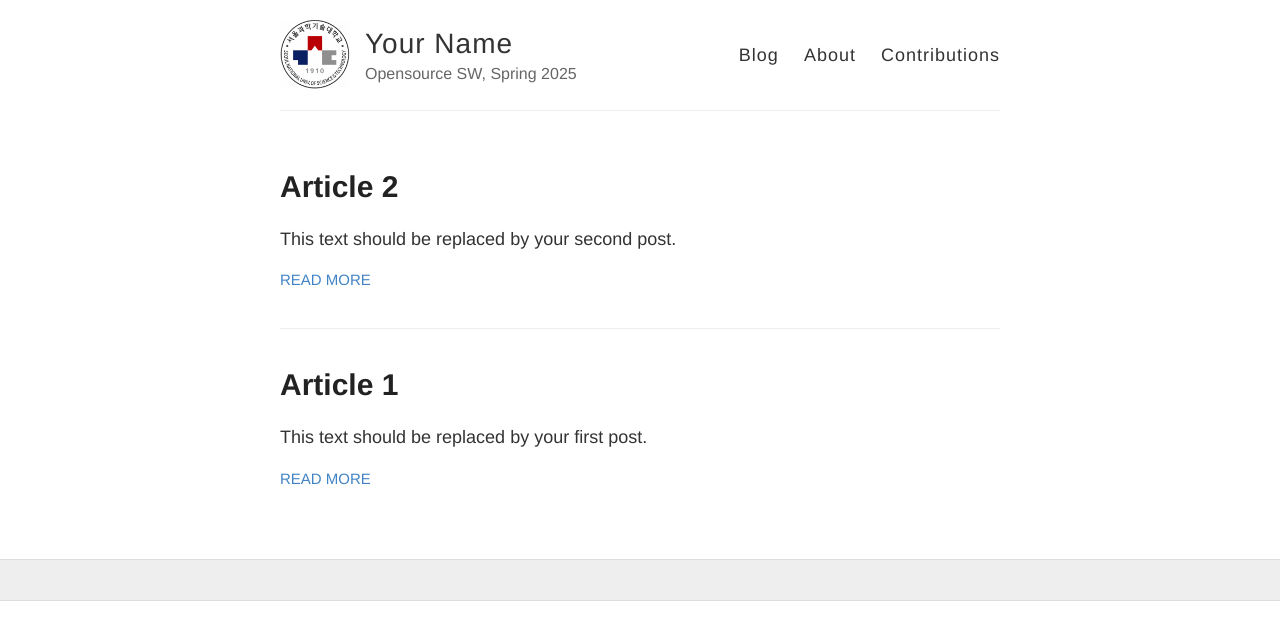
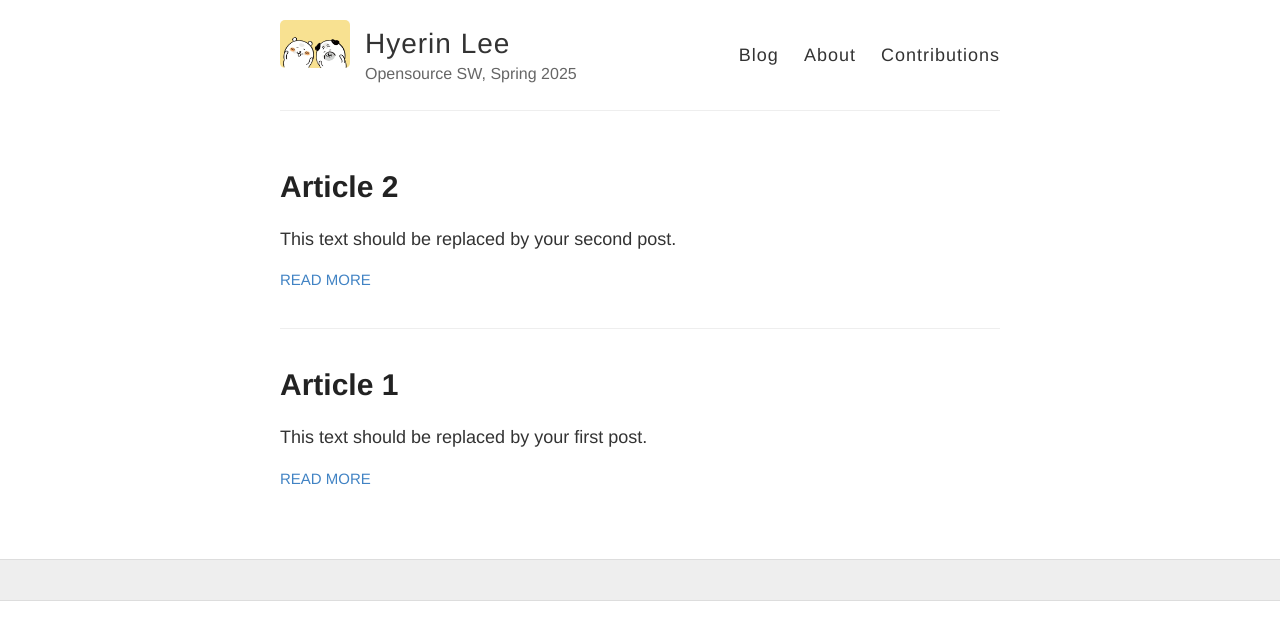
Before and after one commit to IISE-OSS25/nhyxx-blog, a Jekyll site: the page built from index.html, in a window 1280 px wide. Shown: the top 640 px of the page. Built offline with Jekyll 4.4.1, drawn with Linux system fonts in a browser that asks for light colours.

Commit message:
Update config file

```diff
--- a/_config.yml
+++ b/_config.yml
@@ -3,7 +3,7 @@
 #
 
 # Name of your site (displayed in the header)
-name: Your Name
+name: Hyerin Lee
 
 # CUSTOMIZE
 # Short bio or description (displayed in the header)
@@ -15,7 +15,7 @@ description: Opensource SW, Spring 2025
 # on the web). Replace "blog" by the name of your own repository.
 # It should be "USER_NAME-blog" in which USER_NAME is replaced by your actual
 # user name for GitHub.
-avatar: /blog/images/icon.png
+avatar: /nhyxx-blog/images/gom.jpg
 
 # CUSTOMIZE
 #
@@ -41,12 +41,12 @@ footer-links:
 # Your blog URL (e.g. https://iise-oss25.github.io/blog )
 # Replace the last part by the name of your own repository.
 # It should be "/YOUR_ID-blog".
-url: "https://iise-oss25.github.io/blog"
+url: "https://iise-oss25.github.io/nhyxx-blog"
 
 # CUSTOMIZE
 # Replace "/blog" by the name of your own repository.
 # ex.,  "/YOUR_ID-blog"
-baseurl: "/blog"
+baseurl: "/nhyxx-blog"
 
 #
 # !! You don't need to change any of the configuration flags below !!
```
Also changed, not shown: images/gom.jpg (added).
